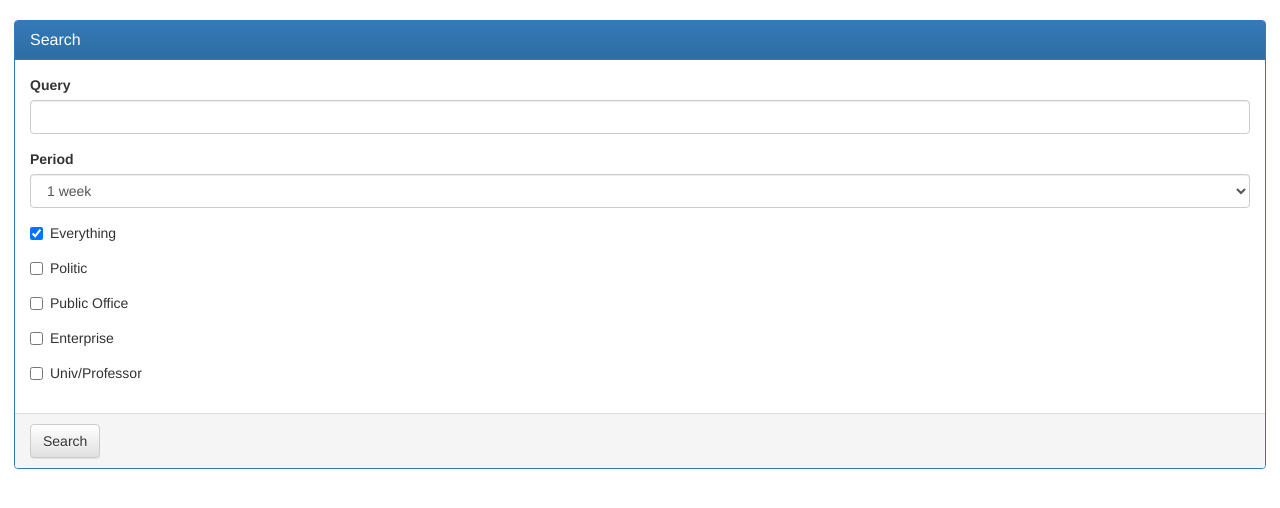
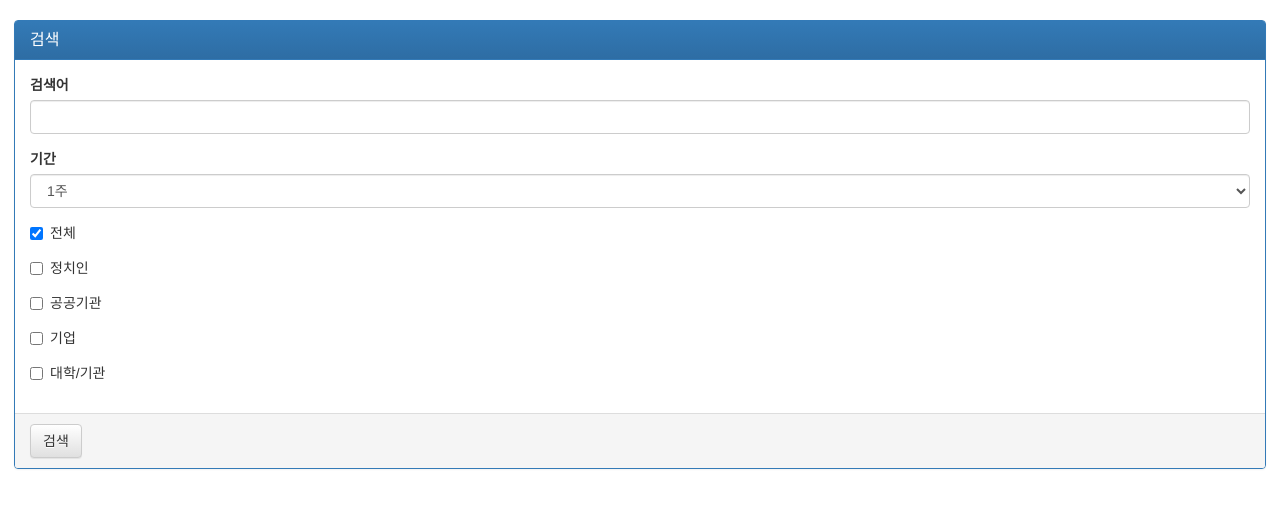
Before and after one commit to moona77/TensorImageReco, a Django app: page /poweranalysis/ in a window 1280 px wide. Shown: the part 93-601 px from the top of the page. Run offline with Django 3.2, Linux system fonts and the light colour scheme; some libraries are stand-ins or nearby versions.

Commit message:
한글화

```diff
--- a/netgraph/form.py
+++ b/netgraph/form.py
@@ -1,3 +1,4 @@
+#-*- coding: utf-8 -*-
 from django import forms
 
 class SearchForm(forms.Form):
@@ -6,42 +7,42 @@ class SearchForm(forms.Form):
     '''
     # pylint: disable=C0103
     q = forms.CharField(
-        label='Query',
+        label='검색어',
         min_length=1,
         required=False,
     )
     period = forms.ChoiceField(
-        label='Period',
+        label='기간',
         required=False,
         choices=(
-            ('1w', '1 week'),
-            ('1m', '1 month'),
-            ('3m', '3 months'),
+            ('1w', '1주'),
+            ('1m', '1개월'),
+            ('3m', '3개월'),
         ),
         initial=False
     )
     every = forms.BooleanField(
-        label='Everything',
+        label='전체',
         required=False,
         initial=True
     )
     pol = forms.BooleanField(
-        label='Politic',
+        label='정치인',
         required=False,
         initial=False
     )
     pub = forms.BooleanField(
-        label='Public Office',
+        label='공공기관',
         required=False,
         initial=False
     )
     ent = forms.BooleanField(
-        label='Enterprise',
+        label='기업',
         required=False,
         initial=False
     )
     univ = forms.BooleanField(
-        label='Univ/Professor',
+        label='대학/기관',
         required=False,
         initial=False
     )
--- a/netgraph/templates/search-form.html
+++ b/netgraph/templates/search-form.html
@@ -4,12 +4,12 @@
 <form action="{% url 'poweranalysis' %}" method="post">
 {% csrf_token %}
 <div class="panel panel-primary">
-<div class="panel-heading"><h4 class="panel-title">Search</h4></div>
+<div class="panel-heading"><h4 class="panel-title">검색</h4></div>
   <div class="panel-body">
 {{ search_form|crispy}}
 </div>
 <div class="panel-footer">
-<input type="submit" value= "Search"   class="btn btn-default" />
+<input type="submit" value= "검색"   class="btn btn-default" />
 </div>
 </div>
 </form>
```
